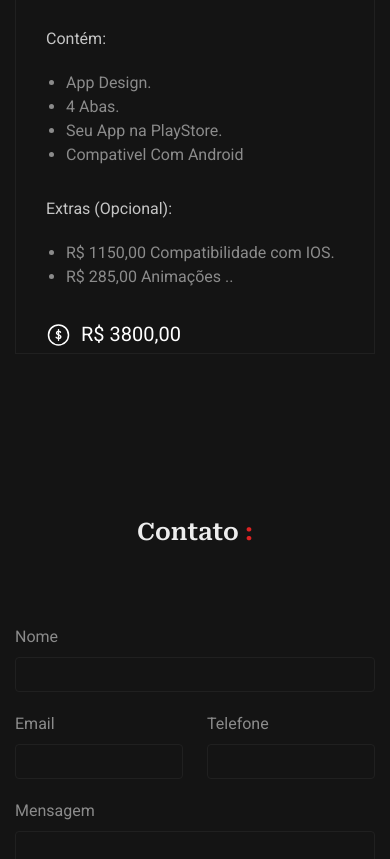
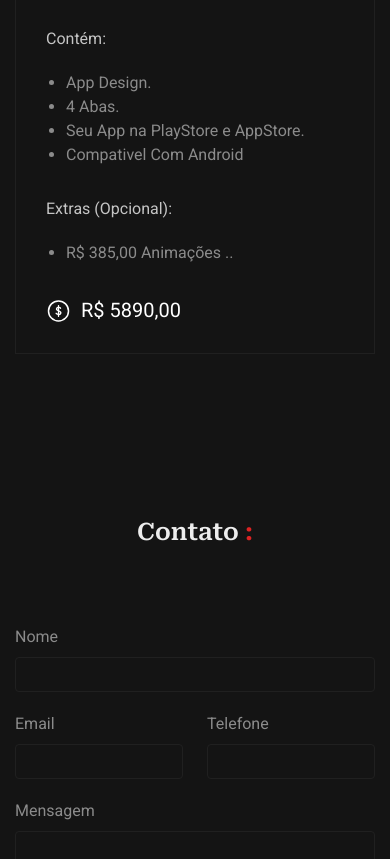
Before and after one commit to Spexxl/CatalystCode, a website: page src/index.html in a window 390 px wide. Shown: the part 5494-6353 px from the top of the page. Drawn offline with nearby package versions, Linux system fonts and the light colour scheme.

Commit message:
Changed AppMobile Service price

```diff
--- a/src/index.html
+++ b/src/index.html
@@ -278,19 +278,18 @@
                                 <ul class="text-[#8B8B8B] text-[16px] font-sans list-disc pl-[20px]">
                                     <li>App Design.</li>
                                     <li>4 Abas.</li>
-                                    <li>Seu App na PlayStore.</li>
+                                    <li>Seu App na PlayStore e AppStore.</li>
                                     <li>Compativel Com Android</li>
                                 </ul>
                             </div>
                             <div class="flex flex-col justify-start gap-[20px]">
                                 <h1 class="text-[#C5C5C5] font-sans text-[16px]">Extras (Opcional):</h1>
                                 <ul class="text-[#8B8B8B] text-[16px] font-sans list-disc pl-[20px]">
-                                    <li>R$ 1150,00 Compatibilidade com IOS.</li>
-                                    <li>R$ 285,00 Animações ..</li>
+                                    <li>R$ 385,00 Animações ..</li>
                                 </ul>
                             </div>
                             <div class="font-sans text-white text-[20px] flex justify-start items-center gap-[10px]">
-                                <img src="./assets/CoinICON.svg"/>R$ 3800,00
+                                <img src="./assets/CoinICON.svg"/>R$ 5890,00
                             </div>
                         </div>
                     </div>
```
